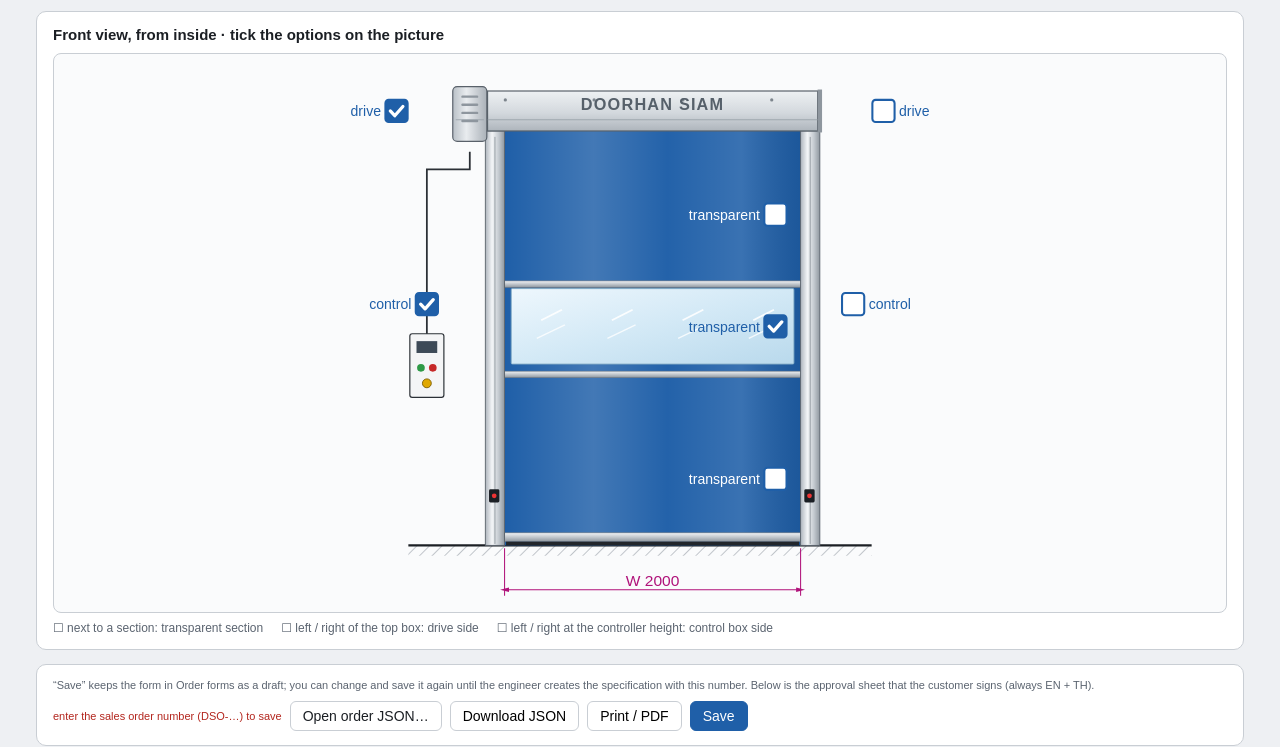
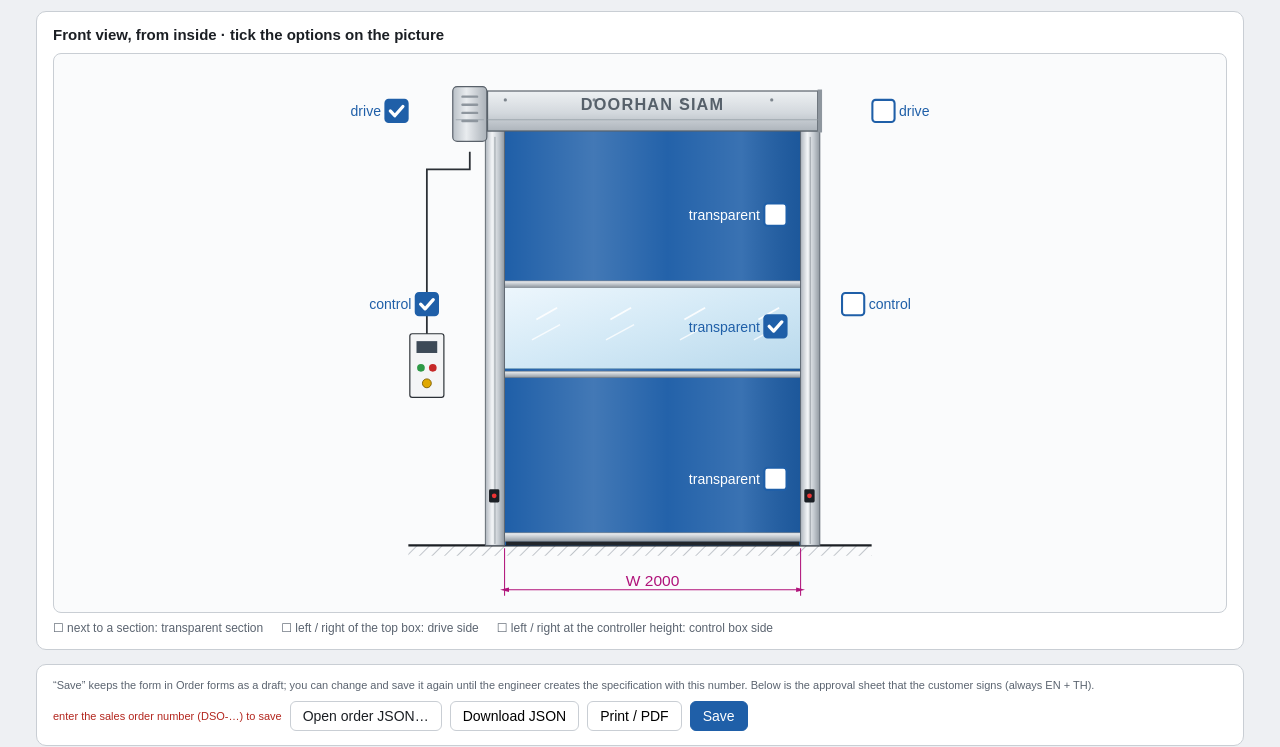
Before and after one commit to Almous199/hsd-configurator, a website with bundled scripts: page web/index.html in a window 1280 px wide. Shown: the part 693-1440 px from the top of the page. Built offline with nearby package versions, Linux system fonts and the light colour scheme.

Commit message:
Эскиз формы: прозрачная секция на всю ширину между направляющими, без синих полосок по бокам
Co-Authored-By: Claude Opus 5.5 <noreply@anthropic.com>
Claude-Session: https://claude.ai/code/session_019uoq2czwoxAtpLduDYfHmE

```diff
--- a/web/app.js
+++ b/web/app.js
@@ -219,9 +219,12 @@ function draw(svg, mode){
   el('rect',{x:a,y:-GT,width:W,height:GT,fill:'url(#sheen)'},g);
   // transparent sections (whole section between profiles)
   for(let i=1;i<=n;i++){ if(!S.vision.has(i)) continue;
-    const y0=yb[i-1]+(i>1?20:0), y1=yb[i]-(i<n?20:0), m=30, b=45;
-    const px=a+b, pw=W-2*b, py=-(y1-m), ph=(y1-y0)-2*m - (i===1?60:0);
-    el('rect',{x:px,y:py,width:pw,height:ph,rx:8,fill:'url(#glass)',stroke:'#7fa9c4','stroke-width':6},g);
+    // окно на всё поле секции: по ширине между направляющими и по высоте между профилями, без полосок ткани (Alex 27.11)
+    const y0=yb[i-1]+(i>1?20:0), y1=yb[i]-(i<n?20:0), m=0;
+    const px=a, pw=W, py=-(y1-m), ph=(y1-y0)-2*m - (i===1?60:0);
+    el('rect',{x:px,y:py,width:pw,height:ph,fill:'url(#glass)'},g);
+    el('line',{x1:px,y1:py,x2:px+pw,y2:py,stroke:'#7fa9c4','stroke-width':6},g);
+    el('line',{x1:px,y1:py+ph,x2:px+pw,y2:py+ph,stroke:'#7fa9c4','stroke-width':6},g);
     const k=Math.max(2,Math.round(pw/500));
     for(let j=0;j<k;j++){ const rx=px+pw*(j+0.55)/k;
       el('line',{x1:rx-60,y1:py+ph*0.42,x2:rx+80,y2:py+ph*0.28,stroke:'#fff','stroke-width':12,opacity:.9},g);
```
Also changed, not shown: dist/sda-order-form.html.
